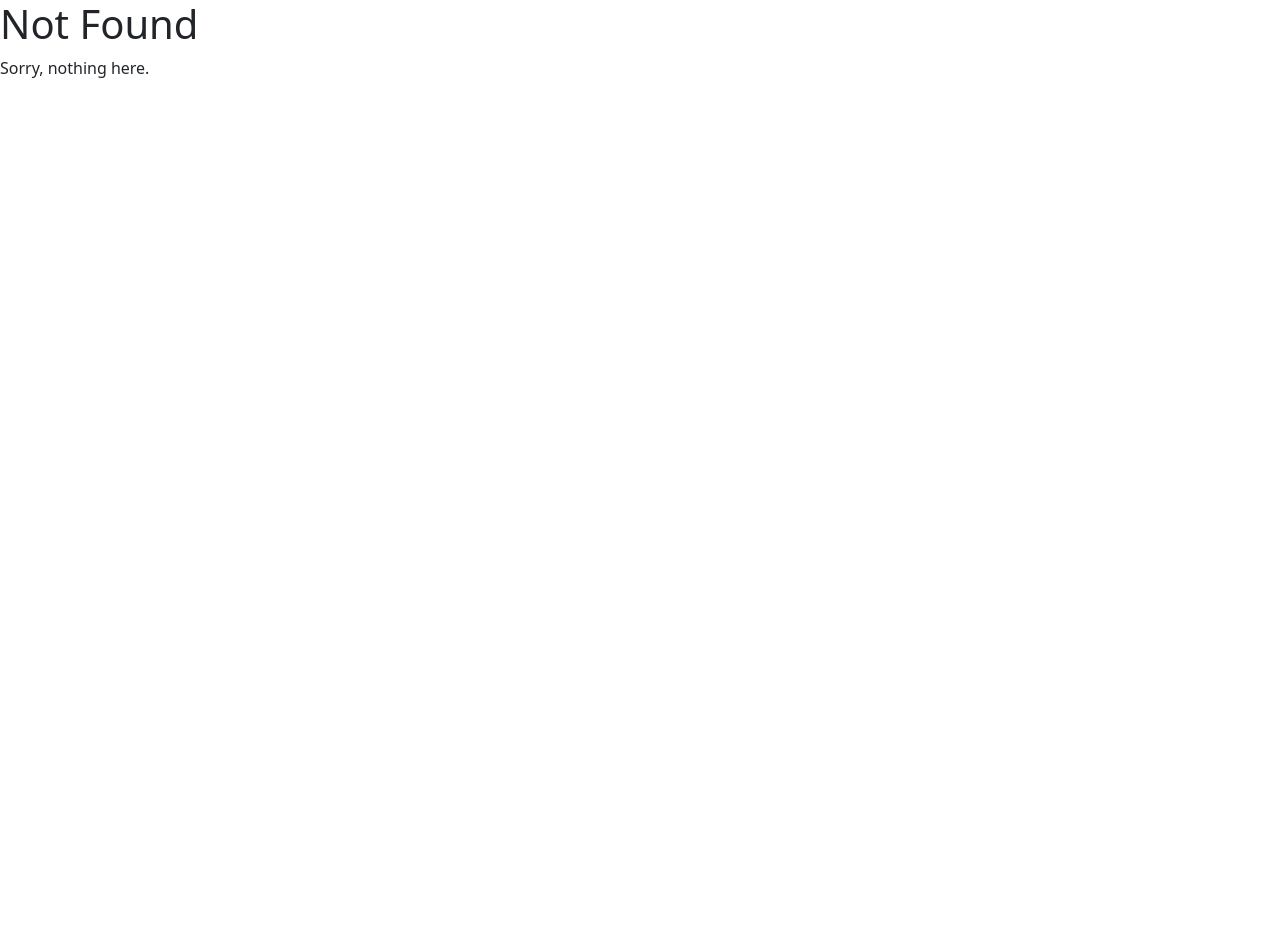
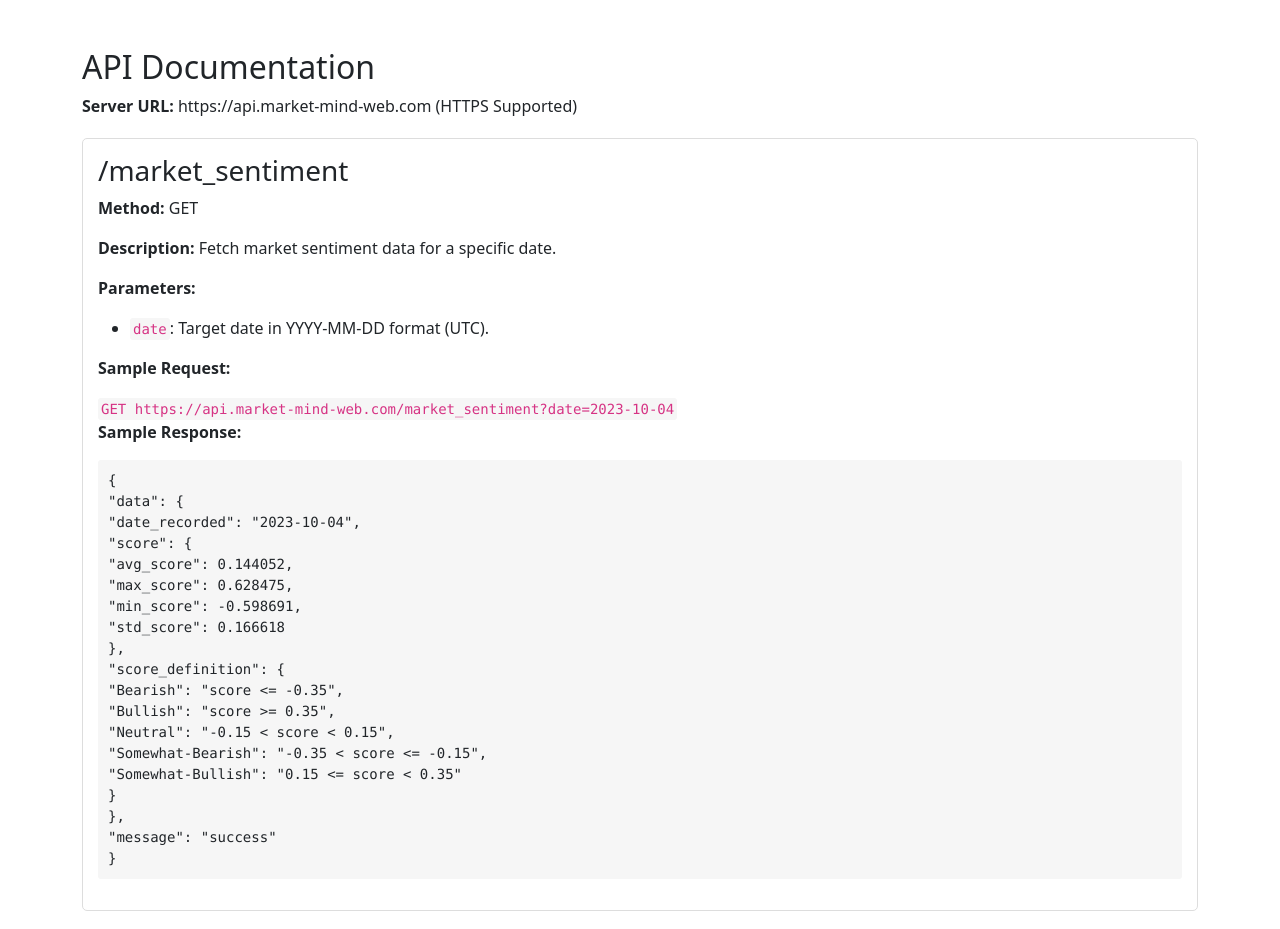
Before and after one commit to JulianZhan/market_mind, a React (Create React App) app in the folder market_mind_web/frontend/: page /api-documentation in a window 1280 px wide. Before the commit this address had no page. Shown: the top 929 px of the page. Before the commit the page ends 800 px from the top, so only its background shows below. Built offline with nearby package versions, Linux system fonts and the light colour scheme.

Commit message:
add api document

```diff
--- a/market_mind_web/frontend/src/App.css
+++ b/market_mind_web/frontend/src/App.css
@@ -49,6 +49,28 @@
   border-radius: 5px;
 }
 
+/* src/pages/ApiDocumentation.css */
+
+.api-section {
+  border: 1px solid #ddd;
+  padding: 15px;
+  margin-top: 20px;
+  border-radius: 5px;
+}
+
+pre {
+  background-color: #f6f6f6;
+  padding: 10px;
+  border-radius: 3px;
+  overflow-x: auto;
+}
+
+code {
+  background-color: #f6f6f6;
+  padding: 3px;
+  border-radius: 3px;
+}
+
 
 
 @keyframes App-logo-spin {
--- a/market_mind_web/frontend/src/App.js
+++ b/market_mind_web/frontend/src/App.js
@@ -5,6 +5,7 @@ import "./App.css";
 import { BrowserRouter as Router, Route, Routes } from "react-router-dom";
 import HomePage from "./views/home_page";
 import RealtimeTradesTimeSeries from "./views/realtime_trades_page";
+import ApiDocumentationPage from "./views/api_documentation_page";
 import NotFound from "./views/notfound_page";
 import "bootstrap/dist/css/bootstrap.min.css";
 
@@ -14,6 +15,7 @@ function App() {
       <Routes>
         <Route path="/" element={<HomePage />} />
         <Route path="/realtime-trades" element={<RealtimeTradesTimeSeries />} />
+        <Route path="/api-documentation" element={<ApiDocumentationPage />} />
         <Route path="*" element={<NotFound />} />
       </Routes>
     </Router>
--- /dev/null
+++ b/market_mind_web/frontend/src/components/api_documentation.js
@@ -0,0 +1,170 @@
+const ApiDocumentation = ({ apiUrl, wsUrl }) => {
+  return (
+    <div>
+      <h2>API Documentation</h2>
+      <p>
+        <strong>Server URL:</strong> {apiUrl} (HTTPS Supported)
+      </p>
+
+      {/* Market Sentiment */}
+      <div className="api-section">
+        <h3>/market_sentiment</h3>
+        <p>
+          <strong>Method:</strong> GET
+        </p>
+        <p>
+          <strong>Description:</strong> Fetch market sentiment data for a
+          specific date.
+        </p>
+        <p>
+          <strong>Parameters:</strong>
+        </p>
+        <ul>
+          <li>
+            <code>date</code>: Target date in YYYY-MM-DD format (UTC).
+          </li>
+        </ul>
+        <p>
+          <strong>Sample Request:</strong>
+        </p>
+        <code>GET {apiUrl}/market_sentiment?date=2023-10-04</code>
+        <p>
+          <strong>Sample Response:</strong>
+        </p>
+        <pre>{`{
+"data": {
+"date_recorded": "2023-10-04",
+"score": {
+"avg_score": 0.144052,
+"max_score": 0.628475,
+"min_score": -0.598691,
+"std_score": 0.166618
+},
+"score_definition": {
+"Bearish": "score <= -0.35",
+"Bullish": "score >= 0.35",
+"Neutral": "-0.15 < score < 0.15",
+"Somewhat-Bearish": "-0.35 < score <= -0.15",
+"Somewhat-Bullish": "0.15 <= score < 0.35"
+}
+},
+"message": "success"
+}`}</pre>
+      </div>
+
+      {/* Market Emotion */}
+      <div className="api-section">
+        <h3>/market_emotion</h3>
+        <p>
+          <strong>Method:</strong> GET
+        </p>
+        <p>
+          <strong>Description:</strong> Fetch market emotion data for a specific
+          date.
+        </p>
+        <p>
+          <strong>Parameters:</strong>
+        </p>
+        <ul>
+          <li>
+            <code>date</code>: Target date in YYYY-MM-DD format (UTC).
+          </li>
+        </ul>
+        <p>
+          <strong>Sample Request:</strong>
+        </p>
+        <code>GET {apiUrl}/market_emotion?date=2023-10-04</code>
+        <p>
+          <strong>Sample Response:</strong>
+        </p>
+        <pre>{`{
+"data": {
+"date_recorded": "2023-10-04",
+"emotion": {
+"anger": 0.101625,
+"disgust": 0.0299405,
+"fear": 0.0570223,
+"joy": 0.147233,
+"neutral": 0.383693,
+"sadness": 0.112627,
+"surprise": 0.167859
+}
+},
+"message": "success"
+}`}</pre>
+      </div>
+
+      {/* Real-time Data */}
+      <div className="api-section">
+        <h3>Real-time Data via WebSockets</h3>
+        <p>
+          <strong>Description:</strong> Receive real-time market trade data via
+          WebSockets.
+        </p>
+        <p>
+          Connect to the WebSocket and listen for the "market_trades" event to
+          receive decoded Avro messages from the Kafka topic.
+        </p>
+        <p>
+          <strong>Sample Request:</strong>
+        </p>
+        <code>WebSocket Connection to: {wsUrl}</code>
+        <br />
+        <code>Event to Listen: market_trades</code>
+        <p>
+          <strong>Sample WebSocket Response:</strong>
+        </p>
+        <pre>{`{
+"data": {
+"c": [1],
+"ev": "XT",
+"i": "568114041",
+"p": 26789.01,
+"pair": "BTC-USD",
+"r": 1697170879996,
+"s": 0.00388066,
+"t": 1697170879990,
+"x": 1
+}
+}`}</pre>
+        <h4>Response Attributes:</h4>
+        <ul>
+          <li>
+            <code>ev</code>: "XT": crypto tades
+          </li>
+          <li>
+            <code>pair</code>: The crypto pair
+          </li>
+          <li>
+            <code>p</code>: The price
+          </li>
+          <li>
+            <code>t</code>: The Timestamp in Unix MS
+          </li>
+          <li>
+            <code>s</code>: The size
+          </li>
+          <li>
+            <code>c</code>: The conditions
+            <ul>
+              <li>0 (or empty array): empty</li>
+              <li>1: sell side</li>
+              <li>2: buy side</li>
+            </ul>
+          </li>
+          <li>
+            <code>i</code>: The ID of the trade (optional)
+          </li>
+          <li>
+            <code>x</code>: 1: Coinbase
+          </li>
+          <li>
+            <code>r</code>: The timestamp that the tick was received from source
+          </li>
+        </ul>
+      </div>
+    </div>
+  );
+};
+
+export default ApiDocumentation;
--- /dev/null
+++ b/market_mind_web/frontend/src/views/api_documentation_page.js
@@ -0,0 +1,24 @@
+import React from "react";
+import { Link } from "react-router-dom";
+import ApiDocumentation from "../components/api_documentation";
+
+const ApiDocumentationPage = () => {
+  const apiUrl = "https://api.market-mind-web.com"; // Added API server URL
+  const wsUrl = "wss://api.market-mind-web.com"; // WebSocket URL
+
+  return (
+    (document.title = "Market Mind"),
+    (
+      <div>
+        <div className="container mt-5">
+          <ApiDocumentation apiUrl={apiUrl} wsUrl={wsUrl} />
+          <Link to="/">
+            <h4>Back to Home</h4>
+          </Link>
+        </div>
+      </div>
+    )
+  );
+};
+
+export default ApiDocumentationPage;
--- a/market_mind_web/frontend/src/views/home_page.js
+++ b/market_mind_web/frontend/src/views/home_page.js
@@ -62,8 +62,11 @@ const HomePage = () => {
           {/* Link to Real-time Dashboard */}
           <Link to="/realtime-trades">
             <button className="btn btn-primary">
-              Go to Real-time Dashboard
+              Go to Realtime trades Dashboard
             </button>
+          </Link>
+          <Link to="/api-documentation">
+            <button className="btn btn-secondary">API Documentation</button>
           </Link>
         </div>
 
--- a/market_mind_web/frontend/src/views/realtime_trades_page.js
+++ b/market_mind_web/frontend/src/views/realtime_trades_page.js
@@ -61,8 +61,11 @@ function RealtimeTradesPage() {
       <div className="container mt-4">
         <div className="row mb-4">
           <div className="col-md-6">
-            <h1>BTC Price</h1>
-            <p>View real-time BTC prices with various granularities.</p>
+            <h1>Bitcoin Price</h1>
+            <p>
+              View realtime Bitcoin prices with various granularities at
+              Coinbase exchange.
+            </p>
           </div>
           <div className="col-md-6 d-flex align-items-center">
             <select
```
Also changed, not shown: market_mind_web/frontend/src/views/about_page.js (added, +45 -0 lines), 1 other file (tests, documents, lock files or other folders).
